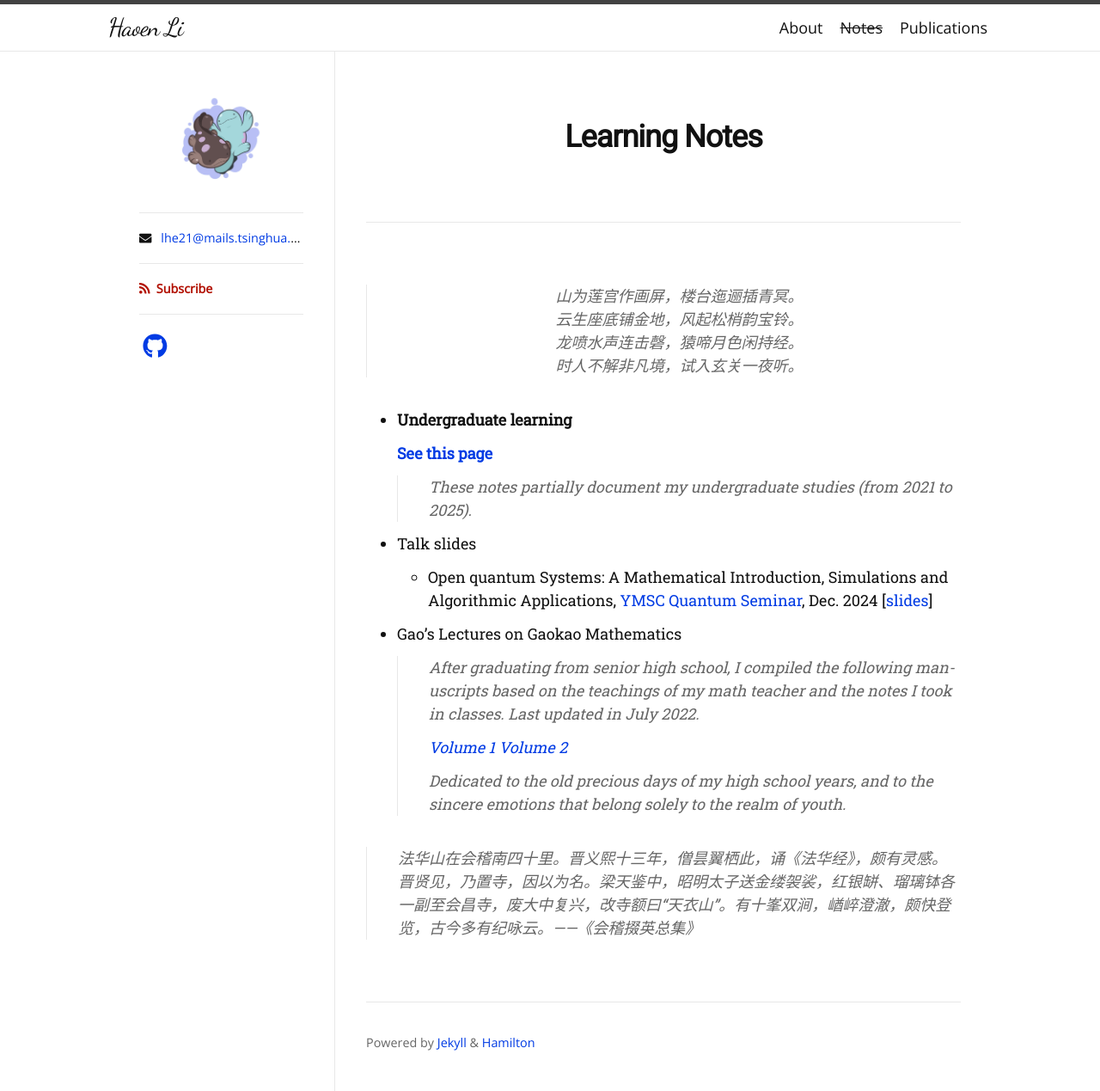
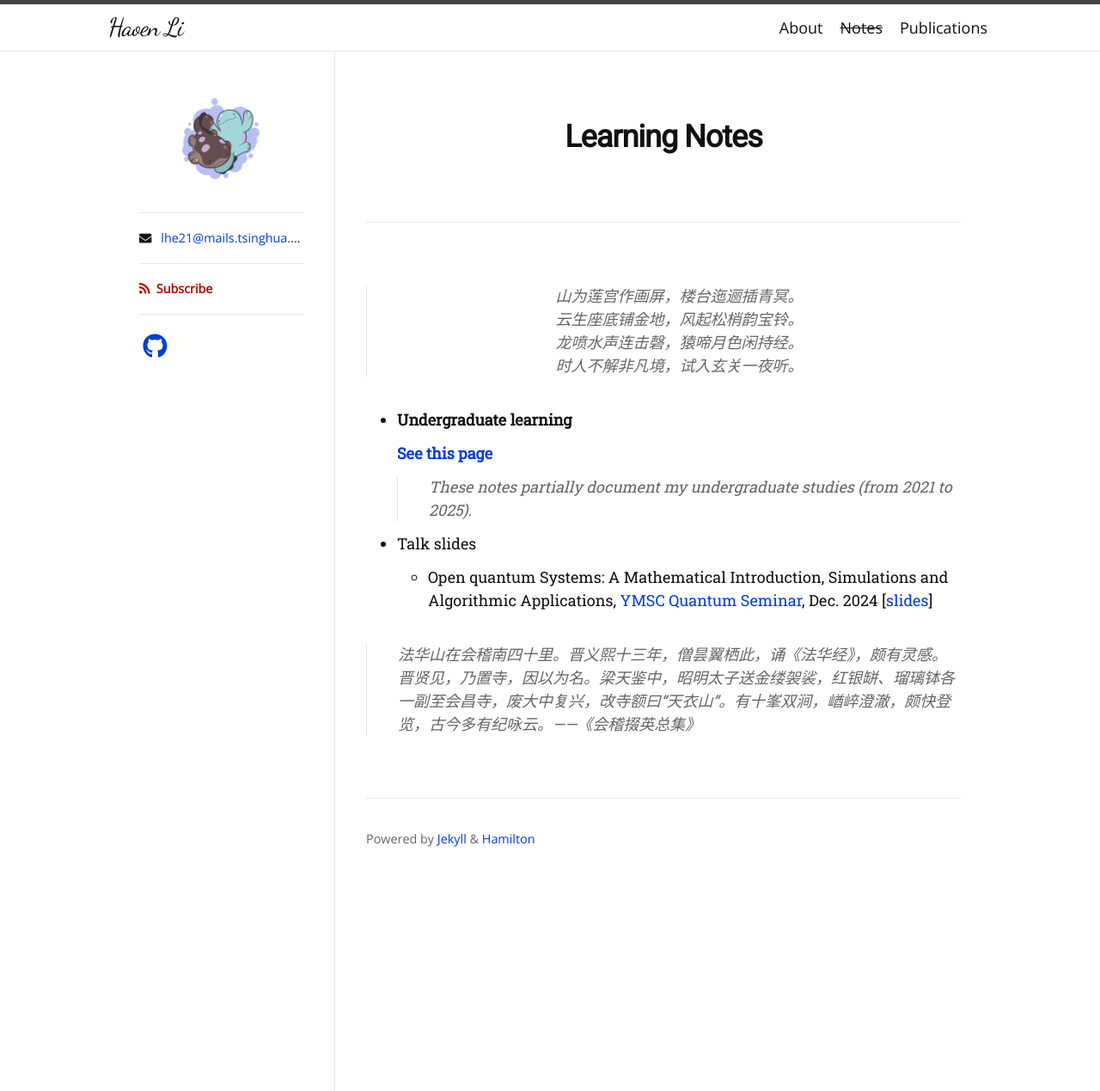
Before and after one commit to haoen2021/haoen2021.github.io, a Jekyll site: the page built from docs.md, in a window 1280 px wide. Shown: the whole page at 86% size. Built offline with Jekyll 4.4.1, drawn with Linux system fonts in a browser that asks for light colours; nearby versions of some CDN libraries; some web fonts are replaced.

Commit message:
Update docs.md

```diff
--- a/docs.md
+++ b/docs.md
@@ -18,12 +18,4 @@ permalink: /docs/
 + Talk slides
   + Open quantum Systems: A Mathematical Introduction, Simulations and Algorithmic Applications, [YMSC Quantum Seminar](https://ymsc.tsinghua.edu.cn/info/1053/4023.htm), Dec. 2024 [[slides](documents/slides/YMSC_2412.pdf)]
 
-+ Gao’s Lectures on Gaokao Mathematics
-
-  > After graduating from senior high school, I compiled the following manuscripts based on the teachings of my math teacher and the notes I took in classes. Last updated in July 2022.
-  >
-  > [Volume 1](documents/Vol1X.pdf)	[Volume 2](documents/Vol2X.pdf)
-  >
-  > Dedicated to the old precious days of my high school years, and to the sincere emotions that belong solely to the realm of youth.
-
 > 法华山在会稽南四十里。晋义熙十三年，僧昙翼栖此，诵《法华经》，颇有灵感。晋贤见，乃置寺，因以为名。梁天鉴中，昭明太子送金缕袈裟，红银缾、瑠璃钵各一副至会昌寺，废大中复兴，改寺额曰“天衣山”。有十峯双涧，崷崪澄澈，颇快登览，古今多有纪咏云。——《会稽掇英总集》
```
